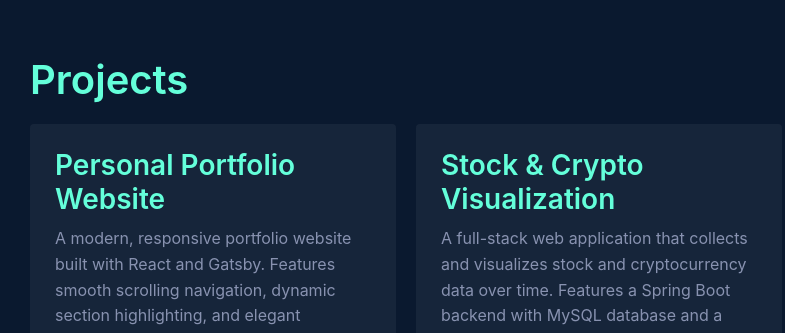
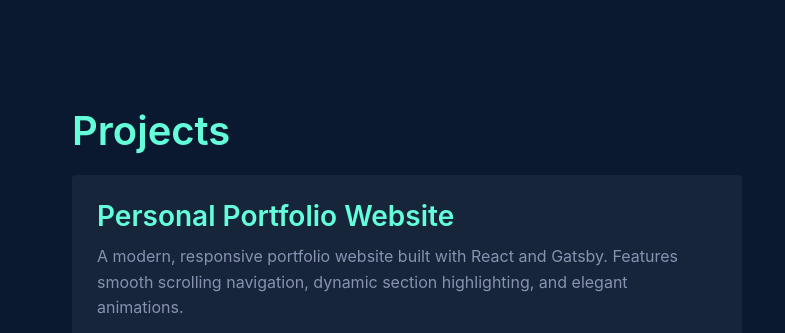
Before and after one commit to jetho22/jeppe-portfolio, a Gatsby site: page / in a window 1280 px wide. Shown: the part 1652-1985 px from the top of the page, without its empty margins (458-1243 px from the left). Built offline with nearby package versions, Linux system fonts and the light colour scheme; Gatsby itself is replaced by a stand-in of ours.

Commit message:
fixed content width

```diff
--- a/src/components/Layout.js
+++ b/src/components/Layout.js
@@ -9,11 +9,22 @@ const LayoutWrapper = styled.div`
   min-height: 100vh;
 `;
 
+const Container = styled.div`
+  max-width: 1200px;
+  width: 100%;
+  margin: 0 auto;
+  display: flex;
+  min-height: 100vh;
+
+  @media (max-width: 768px) {
+    flex-direction: column;
+  }
+`;
+
+
 const LeftSide = styled.div`
-  position: fixed;
-  left: 0;
-  top: 0;
-  width: 35vw;
+  position: static;
+  width: 400px;
   height: 100vh;
   padding: 60px 40px;
   display: flex;
@@ -91,8 +102,8 @@ const MainContent = styled.div`
   flex: 1;
   margin-left: 35vw;
   padding: 60px 40px;
-  max-width: 1200px;
-  margin: 0 auto 0 35vw;
+  margin-left: 50px;
+  max-width: calc(100% - 300px);
 
   @media (max-width: 768px) {
     margin-left: 0;
@@ -101,7 +112,7 @@ const MainContent = styled.div`
 
 const Layout = ({ children, sections, activeSection, onSectionClick }) => {
   return (
-    <LayoutWrapper>
+    <Container>
       <LeftSide>
         <div>
           <PersonalInfo>
@@ -137,7 +148,7 @@ const Layout = ({ children, sections, activeSection, onSectionClick }) => {
       <MainContent>
         {children}
       </MainContent>
-    </LayoutWrapper>
+    </Container>
   );
 };
 
```
